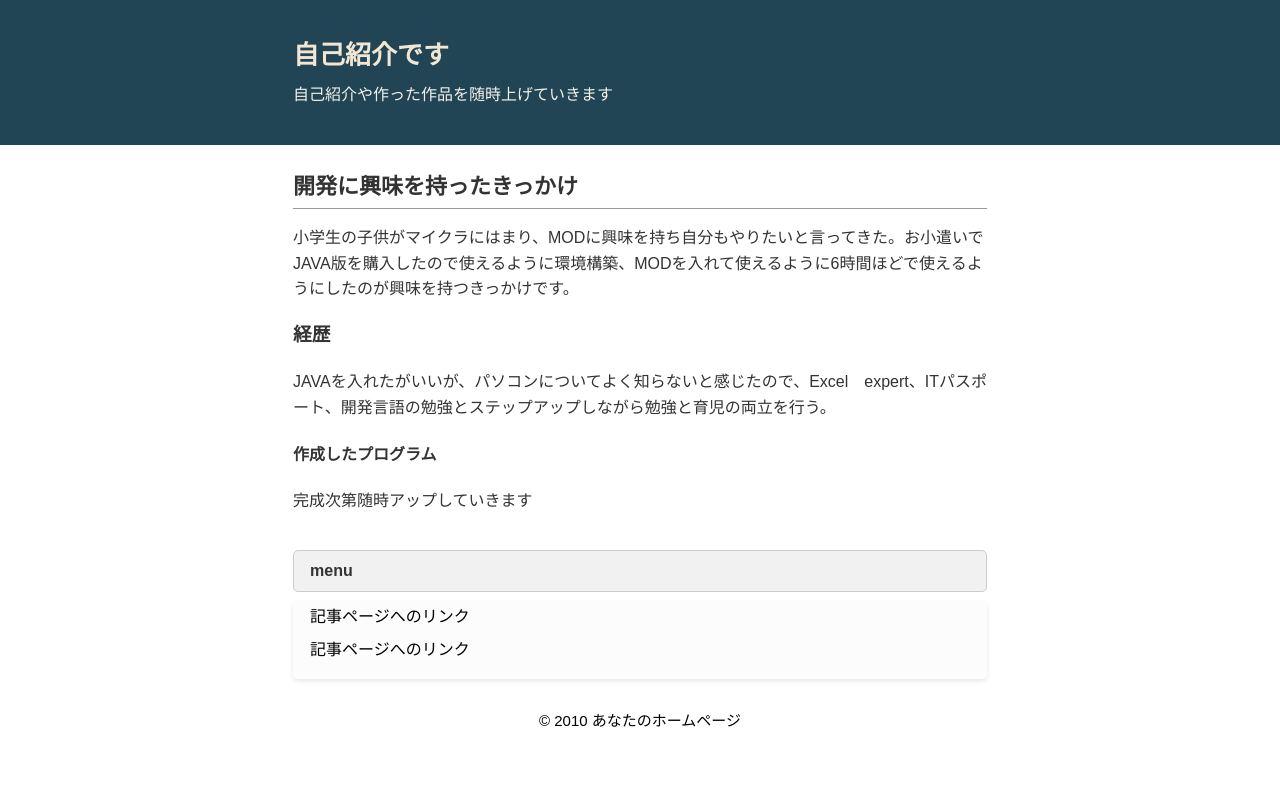
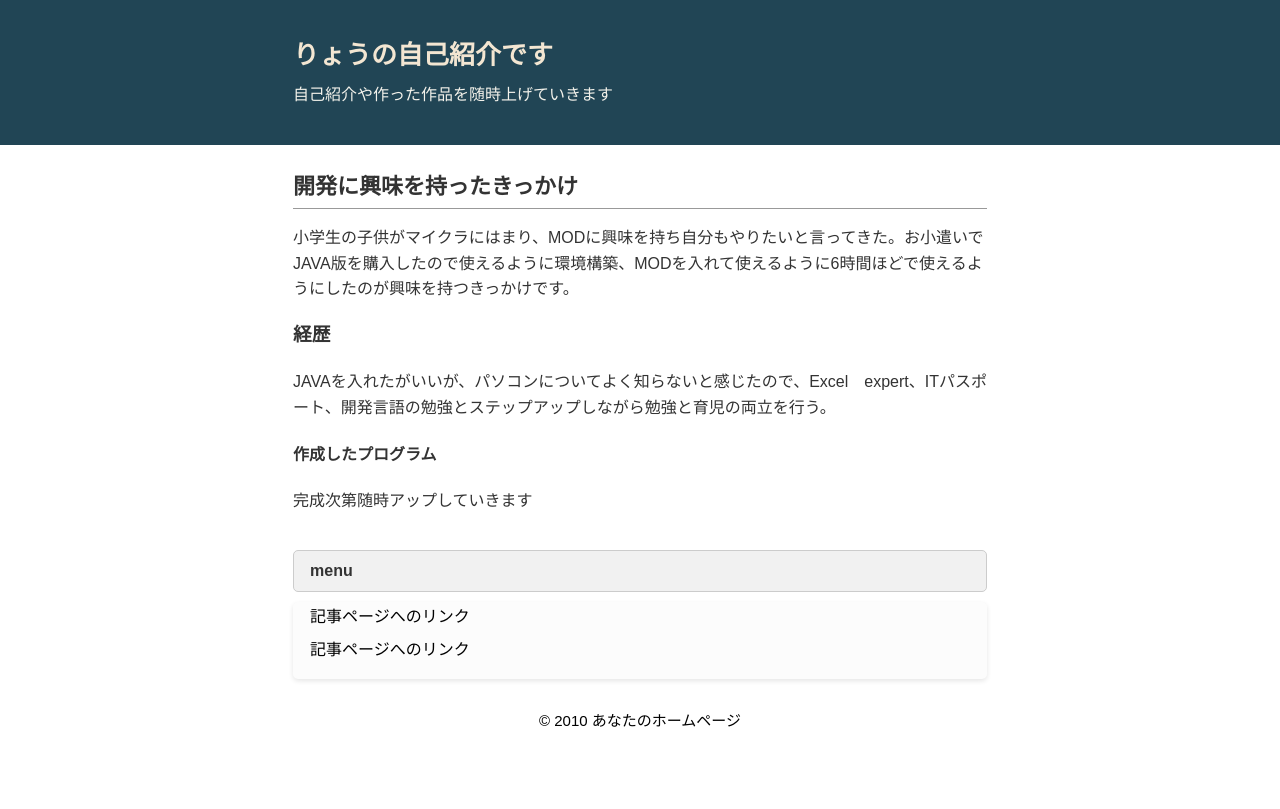
Before and after one commit to ryo27-mike/.github.io, a plain HTML site: page index.html in a window 1280 px wide. Drawn offline with Linux system fonts and the light colour scheme.

Commit message:
Update index.html

```diff
--- a/index.html
+++ b/index.html
@@ -10,7 +10,7 @@
 </head>
 <body>
 <div id="outer">
-<header><div id="header-container"><div id="head-inner"><h1>自己紹介です</h1>
+<header><div id="header-container"><div id="head-inner"><h1>りょうの自己紹介です</h1>
 <p class="description">自己紹介や作った作品を随時上げていきます</p></div></div>
 </header>
 <div id="content-wrapper">
```
